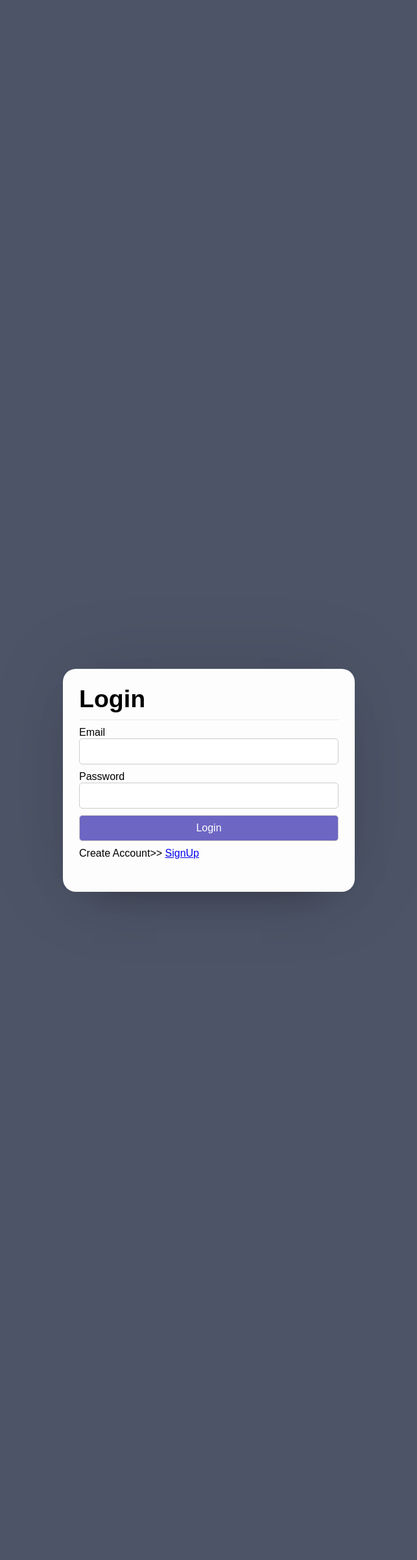
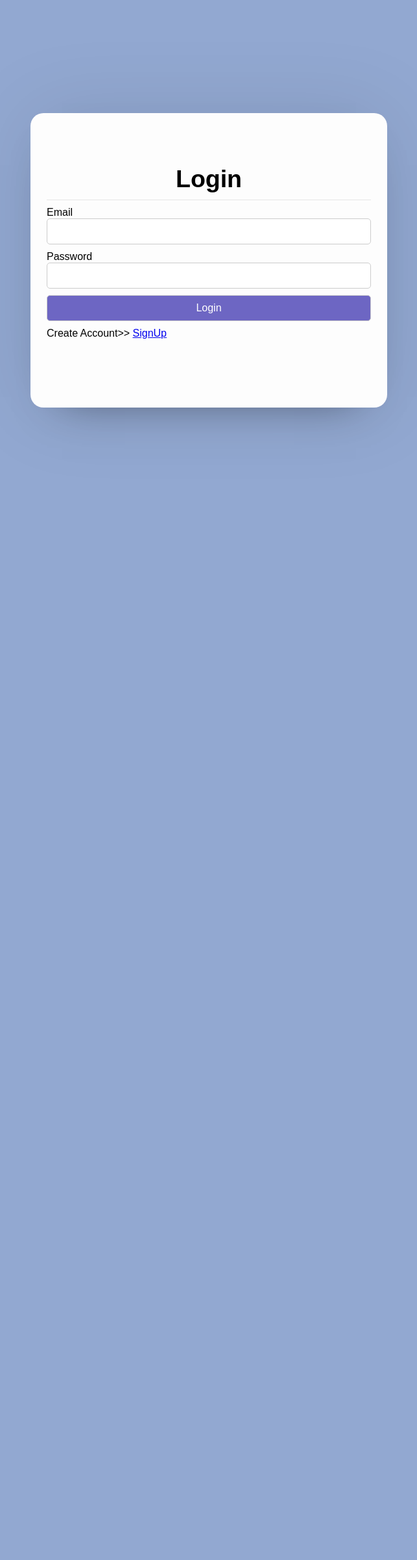
Before and after one commit to hossen37/Database_3101, a PHP site: page / in a window 1280 px wide. Shown: the whole page at 65% size, without its empty margins (318-961 px from the left). After the commit the page ends 663 px from the top, so only its background shows below. Run offline with PHP 8.4, Linux system fonts and the light colour scheme.

Commit message:
Add files via upload

```diff
--- a/style.css
+++ b/style.css
@@ -4,26 +4,33 @@
     box-sizing: border-box;
     font-family: 'Poppins',sans-serif;
 }
-body{
-    background: #4d5467;
+html,body{
+    width :100%;
+    height:100%;
+    background-color: #92a8d1;
 }
 .container{
     display: flex;
     align-items: center;
     justify-content: center;
-    min-height: 300vh;
+    min-height: 100vh;
+}
+.logintxt{
+
+    text-align: center;
+
 }
 .box{
     background: #fdfdfd;
     display: flex;
     flex-direction: column;
-    padding: 25px 25px;
+    padding: 80px 25px;
     border-radius: 20px;
     box-shadow: 0 0 128px 0 rgba(0,0,0,0.1),
                 0 32px 64px -48px rgba(0,0,0,0.5);
 }
 .form-box{
-    width: 450px;
+    width: 550px;
     margin: 0px 10px;
 }
 .form-box header{
```
Also changed, not shown: style1.css (added, +71 -0 lines).
